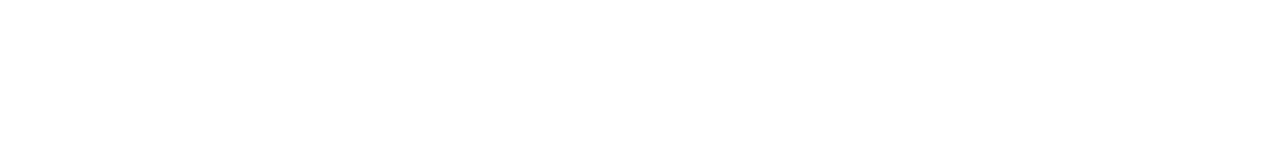
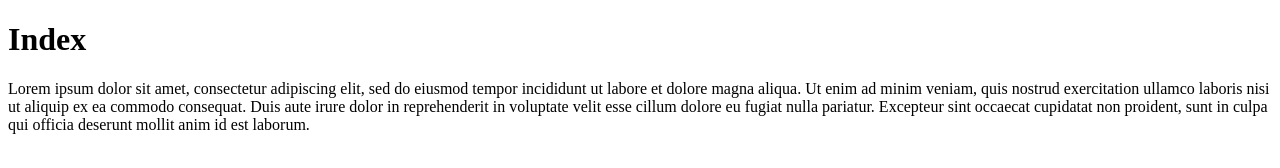
Before and after one commit to kellysdev/movie-api, a plain HTML site: page index.html in a window 1280 px wide. Drawn offline with Linux system fonts and the light colour scheme.

Commit message:
Add placeholder content to index.html.

```diff
--- a/index.html
+++ b/index.html
@@ -5,7 +5,10 @@
     <meta name="viewport" content="width=device-width, initial-scale=1.0">
     <title>Document</title>
 </head>
+
 <body>
+    <h1>Index</h1>
+    <p>Lorem ipsum dolor sit amet, consectetur adipiscing elit, sed do eiusmod tempor incididunt ut labore et dolore magna aliqua. Ut enim ad minim veniam, quis nostrud exercitation ullamco laboris nisi ut aliquip ex ea commodo consequat. Duis aute irure dolor in reprehenderit in voluptate velit esse cillum dolore eu fugiat nulla pariatur. Excepteur sint occaecat cupidatat non proident, sunt in culpa qui officia deserunt mollit anim id est laborum.</p>
+</body>
 
-</body>
 </html>
```
